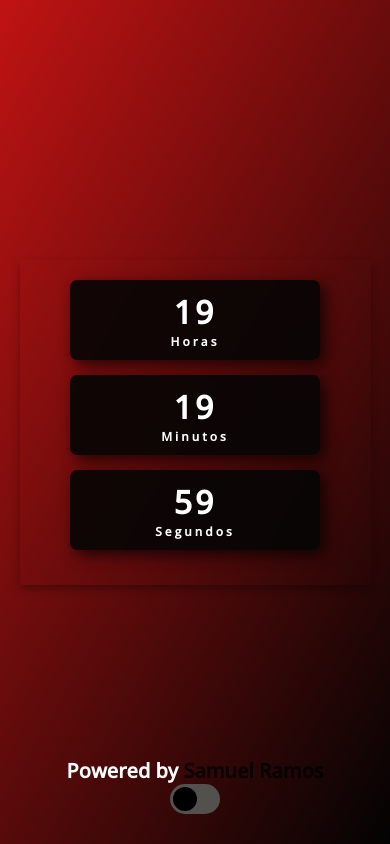
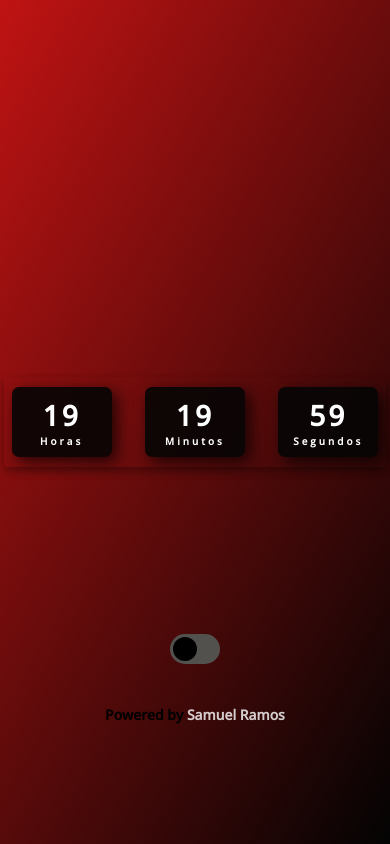
Before and after one commit to SamuelRamos338/Relogio_Digital, a plain HTML site: page index.html in a window 390 px wide. Drawn offline with nearby package versions, Linux system fonts and the light colour scheme.

Commit message:
New layout

```diff
--- a/assets/style.css
+++ b/assets/style.css
@@ -17,16 +17,20 @@ body {
     display: flex;
     align-items: center;
     justify-content: space-around;
-    height:200px;
-    width: 550px;
+    height: 35%;
+    width: 60%;
+    min-width: 320px;
+    max-width: 550px;
     background: transparent;
     border-radius: 3px;
     box-shadow: 0px 8px 10px rgba(0, 0, 0, .5);
 }
 
 .relogio div {
-    height: 170px;
-    width: 150px;
+    height: 85%;
+    width: 27%;
+    min-width: 80px;
+    max-width: 150px;
     display: flex;
     flex-direction: column;
     align-items: center;
@@ -40,16 +44,23 @@ body {
 
 .relogio span {
     font-weight: bolder;
-    font-size: 60px;
+    font-size: 4vw;
+    min-font-size: 28px;
+    max-font-size: 60px;
 }
 
 .relogio span.tempo {
-    font-size: 10px;
+    font-size: 1vw;
+    min-font-size: 10px;
 }
 
 .trilho {
-    width: 50px;
-    height: 30px;
+    width: 9vw;
+    min-width: 50px;
+    max-width: 70px;
+    height: 5vw;
+    min-height: 30px;
+    max-height: 40px;
     background: rgb(82, 81, 77);
     border-radius: 70px;
     position: relative;
@@ -57,8 +68,8 @@ body {
 }
 
 .trilho .indicador {
-    width: 30px;
-    height: 30px;
+    width: 60%;
+    height: 100%;
     background: rgb(0, 0, 0);
     border-radius: 50%;
     transform: scale(0.8);
@@ -70,12 +81,12 @@ body {
     background-color: #969696;
 }
 .trilho.dark .indicador {
-    left:20px;
+    left: 40%;
     background-color: #fff;
 }
 #trilho {
     position: absolute;
-    bottom: 80px;
+    bottom: 20%;
     left: 50%;
     transform: translateX(-50%);
 }
@@ -84,46 +95,54 @@ body.dark{
 }
 .creditos {
     position: absolute;
-    bottom: 120px;
-    color: #ffffff;
-    font-size: 7px;
+    bottom: 15%;
+    color: #000000;
+    font-size: 0.7vw;
+    min-font-size: 7px;
     text-align: center;
+    width: 100%;
 }
 #cor {
-    color: #000000cb;
+    color: #ffffffcb;
 }
 
 @media (max-width: 600px) {
     .relogio {
-        flex-direction: column;
-        width: 90vw;
-        height: auto;
+        flex-direction: row;
+        width: 98vw;
+        height: 90px;
         min-width: 0;
         box-shadow: 0px 4px 8px rgba(0,0,0,0.3);
-        padding: 20px 0;
+        padding: 0;
+        justify-content: space-between;
     }
 
     .relogio div {
-        width: 80vw;
-        max-width: 250px;
-        height: 80px;
-        margin-bottom: 15px;
+        width: 30vw;
+        max-width: 100px;
+        height: 70px;
+        margin-bottom: 0;
+        margin-right: 2vw;
+        margin-left: 2vw;
     }
 
     .relogio span {
-        font-size: 32px;
+        font-size: 28px;
     }
 
     .relogio span.tempo {
-        font-size: 12px;
+        font-size: 10px;
     }
 
     #trilho {
-        bottom: 30px;
+        bottom: 180px;
     }
 
     .creditos {
-        bottom: 60px;
-        font-size: 10px;
+        bottom: 120px;
+        font-size: 7px;
+        width: 100vw;
+        left: 0;
+        text-align: center;
     }
 }
```
